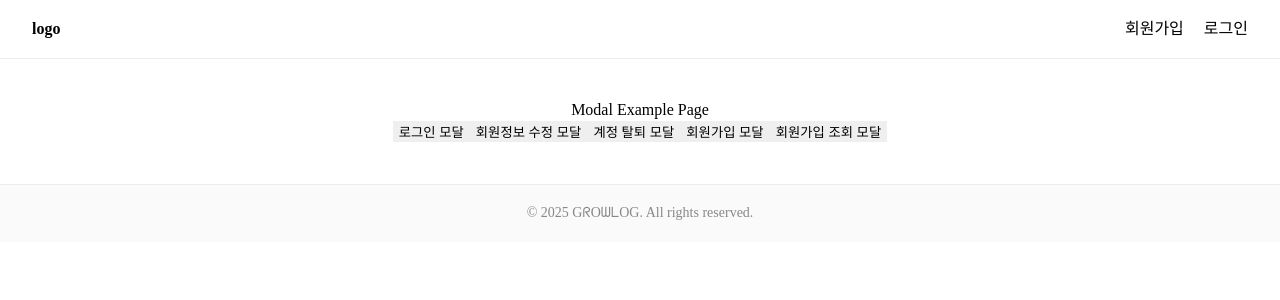
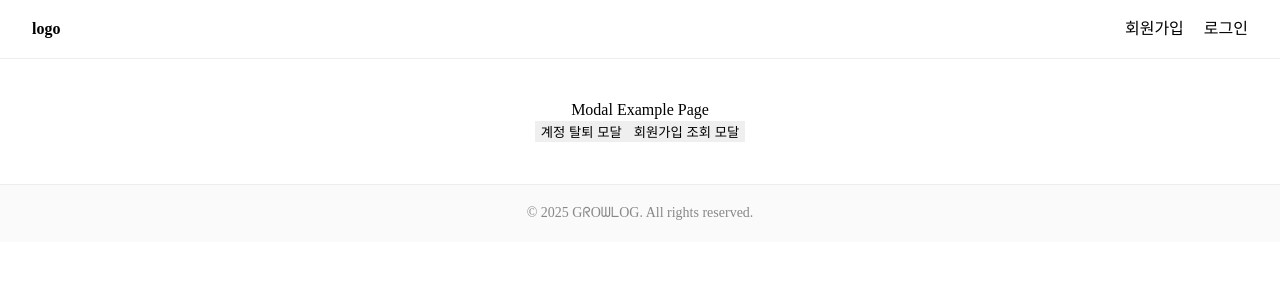
Before and after one commit to GROWLOG-youtube-mockup/travel-product-FE, a React (Vite) app: page /modal-example in a window 1280 px wide. Shown: the top 300 px of the page. Built offline with nearby package versions, Linux system fonts and the light colour scheme.

Commit message:
feat: 로그인 및 회원정보 수정 모달 제거, 모달 타입 정리

```diff
--- a/src/pages/ModalExamplePage.tsx
+++ b/src/pages/ModalExamplePage.tsx
@@ -6,13 +6,10 @@ import ModalHeader from '../components/Modal/ModalHeader';
 
 import styles from '../components/Modal/Modal.module.scss';
 
-const LoginForm = () => <div>로그인 폼</div>;
-const UserEditForm = () => <div>회원정보 수정 폼</div>;
 const DeleteAccount = () => <div>계정 탈퇴 폼</div>;
-const SignupForm = () => <div>회원가입 폼</div>;
 const SignupAccountView = () => <div>계정 조회 결과</div>;
 
-type ModalType = null | 'login' | 'edit' | 'delete' | 'signup' | 'signupView';
+type ModalType = null | 'delete' | 'signupView';
 
 const ModalExamplePage: React.FC = () => {
   const [modalType, setModalType] = useState<ModalType>(null);
@@ -22,32 +19,9 @@ const ModalExamplePage: React.FC = () => {
   return (
     <div>
       <h1>Modal Example Page</h1>
-      <button onClick={() => openModal('login')}>로그인 모달</button>
-      <button onClick={() => openModal('edit')}>회원정보 수정 모달</button>
       <button onClick={() => openModal('delete')}>계정 탈퇴 모달</button>
-      <button onClick={() => openModal('signup')}>회원가입 모달</button>
       <button onClick={() => openModal('signupView')}>회원가입 조회 모달</button>
 
-      {modalType === 'login' && (
-        <Modal onClose={handleCloseModal}>
-          <ModalHeader title="로그인" subtitle="서비스 이용을 위해 로그인 해주세요.">
-            <ModalCloseButton onClick={handleCloseModal} />
-          </ModalHeader>
-          <div className={styles.contentInner}>
-            <LoginForm />
-          </div>
-        </Modal>
-      )}
-      {modalType === 'edit' && (
-        <Modal onClose={handleCloseModal}>
-          <ModalHeader title="회원정보 수정" subtitle="회원정보를 수정할 수 있습니다.">
-            <ModalCloseButton onClick={handleCloseModal} />
-          </ModalHeader>
-          <div className={styles.contentInner}>
-            <UserEditForm />
-          </div>
-        </Modal>
-      )}
       {modalType === 'delete' && (
         <Modal onClose={handleCloseModal}>
           <ModalHeader title="계정 탈퇴" subtitle="계정 탈퇴 시 모든 정보가 삭제됩니다.">
@@ -55,16 +29,6 @@ const ModalExamplePage: React.FC = () => {
           </ModalHeader>
           <div className={styles.contentInner}>
             <DeleteAccount />
-          </div>
-        </Modal>
-      )}
-      {modalType === 'signup' && (
-        <Modal onClose={handleCloseModal}>
-          <ModalHeader title="회원가입" subtitle="회원가입을 진행해 주세요.">
-            <ModalCloseButton onClick={handleCloseModal} />
-          </ModalHeader>
-          <div className={styles.contentInner}>
-            <SignupForm />
           </div>
         </Modal>
       )}
```
